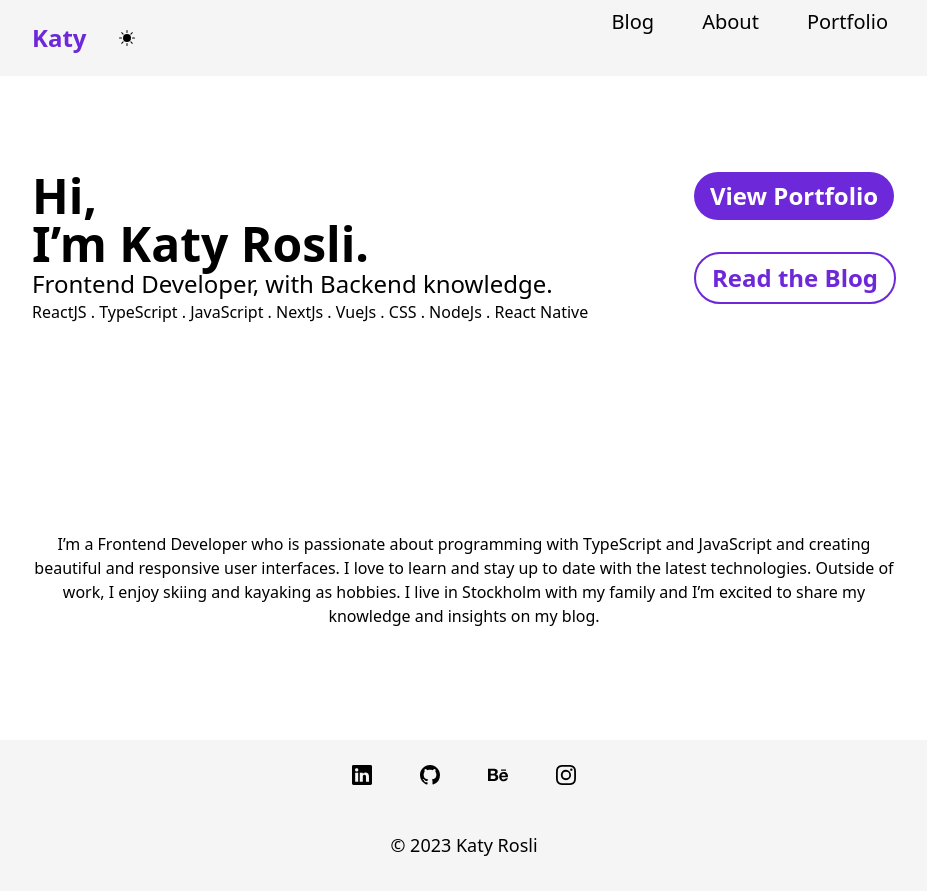
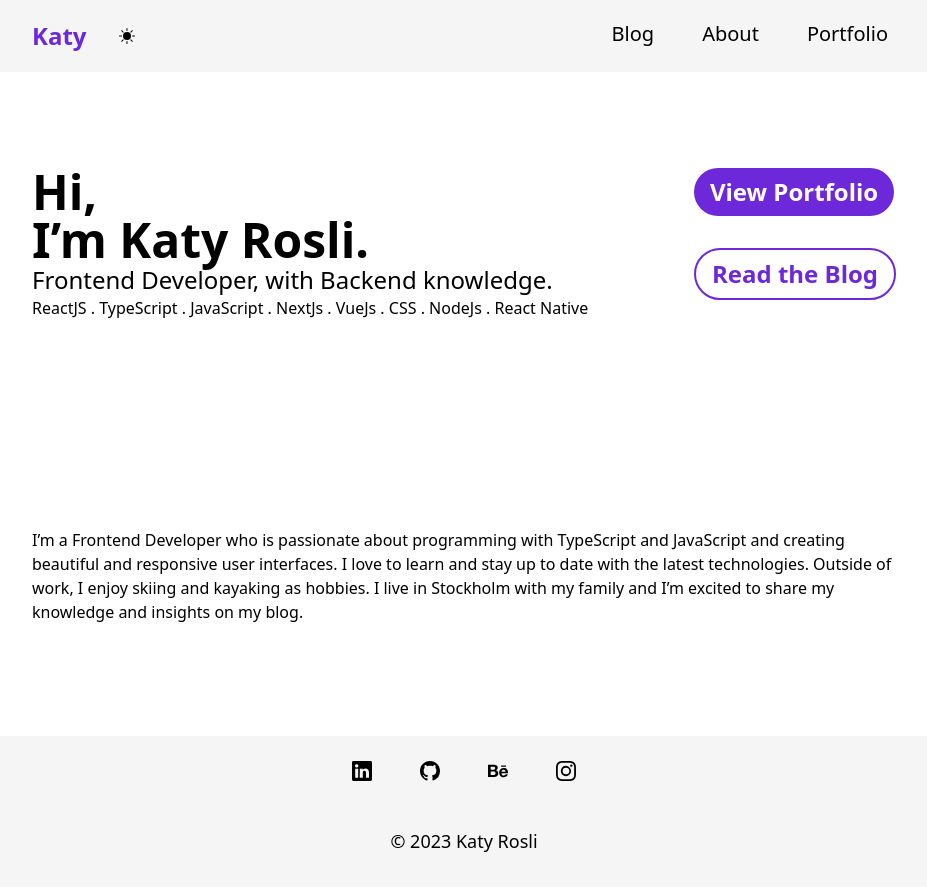
Before and after one commit to KatyRosli/blog, a Next.js app: page / in a window 1280 px wide. Shown: the whole page, without its empty margins (176-1103 px from the left). Built offline with nearby package versions, Linux system fonts and the light colour scheme.

Commit message:
fix typography

```diff
--- a/components/Blogs.tsx
+++ b/components/Blogs.tsx
@@ -17,7 +17,7 @@ const Blogs = ({ blogs }: Props) => {
                   {blog.attributes.title}
                 </Link>
                 <p className='text-sm'>{blog.attributes.date}</p>
-                <Link className='text-violet-700' href={`blog/` + blog.attributes.slug}>Read More</Link>
+                <Link className='text-violet-700 underline' href={`blog/` + blog.attributes.slug}>Read More</Link>
               </li>
           );
           })}
--- a/components/Nav.tsx
+++ b/components/Nav.tsx
@@ -50,17 +50,17 @@ const Nav = () => {
               }`}
             >
             <ul className='h-screen md:h-auto items-center justify-center md:flex'>
-          <li className='pb-6 text-xl py-2 md:px-6 text-center border-b-2 md:border-b-0  hover:bg-violet-700  border-violet-700  md:hover:text-violet-700 md:hover:bg-transparent'>
+          <li className='pb-6 text-xl pt-5 my-0 md:px-6 text-center border-b-2 md:border-b-0 hover:bg-violet-700  border-violet-700  md:hover:text-violet-700 md:hover:bg-transparent'>
             <Link href='/blog'>
               <h5>Blog</h5>
             </Link>
           </li>
-          <li className='pb-6 text-xl py-2 md:px-6 text-center border-b-2 md:border-b-0  hover:bg-violet-700  border-violet-700  md:hover:text-violet-700 md:hover:bg-transparent'>
+          <li className='pb-6 text-xl pt-5 my-0 md:px-6 text-center border-b-2 md:border-b-0  hover:bg-violet-700  border-violet-700  md:hover:text-violet-700 md:hover:bg-transparent'>
             <Link href='/about'>
               <h5>About</h5>
             </Link>
           </li>
-          <li className='pb-6 text-xl py-2 md:px-6 text-center border-b-2 md:border-b-0  hover:bg-violet-700  border-violet-700  md:hover:text-violet-700 md:hover:bg-transparent'>
+          <li className='pb-6 text-xl pt-5 my-0 md:px-6 text-center border-b-2 md:border-b-0  hover:bg-violet-700  border-violet-700  md:hover:text-violet-700 md:hover:bg-transparent'>
             <a target='_blank' href='https://www.katyrosli.com/#portfolio' rel='noopener noreferrer'>
               <h5>Portfolio</h5></a>
           </li>
--- a/components/Summary.tsx
+++ b/components/Summary.tsx
@@ -1,7 +1,7 @@
 const Summary = () => {
     return (
         <div className='justify-between mx-auto lg:max-w-7xl md:flex md:px-48 mb-16'>
-            <p className='text-base text-center'>I’m a Frontend Developer who is passionate about programming with TypeScript and
+            <p className='text-base text-left-align'>I’m a Frontend Developer who is passionate about programming with TypeScript and
                 JavaScript and creating beautiful and responsive user interfaces. I love to learn
                 and stay up to date with the latest technologies. Outside of work, I enjoy skiing
                 and kayaking as hobbies. I live in Stockholm with my family and I’m excited to
--- a/styles/globals.css
+++ b/styles/globals.css
@@ -5,6 +5,7 @@
 p {
     margin-bottom: 16px;
     font-size: 18px;
+    font-weight: 300;
 }
 
 h3 {
@@ -12,10 +13,11 @@ h3 {
 }
 
 ol {
-    list-style: auto;
+    list-style-type: upper-greek;
 }
 
 li {
     margin-bottom: 16px;
     font-size: 18px;
+    font-weight: 300;
 }
```
